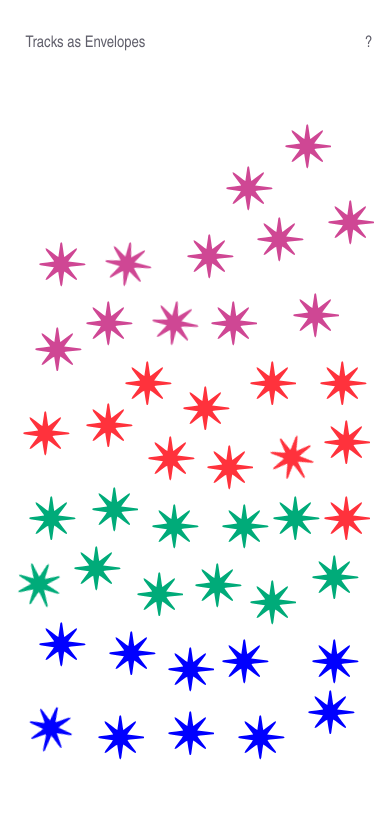
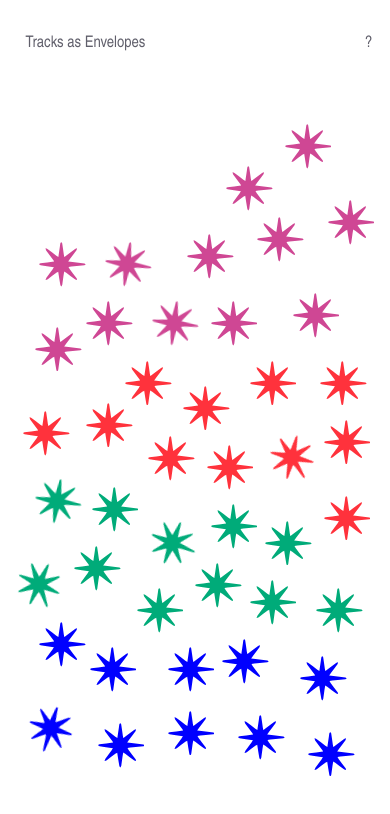
Before and after one commit to it5pa/tracks, a plain HTML site: page index.html in a window 390 px wide. Drawn offline with Linux system fonts and the light colour scheme.

Commit message:
mobile view update

```diff
--- a/style.css
+++ b/style.css
@@ -608,6 +608,9 @@ input[type="range"]{
 
 /* mobile view */
 @media all and (max-width: 960px) {
+  .cursor-title {
+    display: none;
+  }
   .top-nav-2 {
     display: block;
     position: fixed;
@@ -632,7 +635,7 @@ input[type="range"]{
    left: 4vw;
   }
 #episode1 {
-  bottom: 13vh;
+  bottom: 8vh;
   left: 79vw;
 }
 #episode2 {
@@ -644,7 +647,7 @@ input[type="range"]{
   left: 43vw;
 }
 #episode4 {
-  bottom: 10vh;
+  bottom: 9vh;
   left: 25vw;
 }
 #episode5 {
@@ -653,8 +656,8 @@ input[type="range"]{
   rotate: 107deg;
 }
 #episode6 {
-  bottom: 19vh;
-  left: 80vw;
+  bottom: 17vh;
+  left: 77vw;
 }
 #episode7 {
   bottom: 19vh;
@@ -665,16 +668,16 @@ input[type="range"]{
   left: 43vw;
 }
 #episode9 {
-  bottom: 20vh;
-  left: 28vw;
+  bottom: 18vh;
+  left: 23vw;
 }
   #episode10 {
     bottom: 21vh;
     left: 10vw;
 }
   #episode11 {
-    bottom: 29vh;
-    left: 80vw;
+    bottom: 25vh;
+    left: 81vw;
   }
   #episode12 {
     bottom: 26vh;
@@ -685,7 +688,7 @@ input[type="range"]{
     left: 50vw;
   }
   #episode14 {
-    bottom: 27vh;
+    bottom: 25vh;
     left: 35vw;
   }
   #episode15 {
@@ -697,24 +700,26 @@ input[type="range"]{
     left: 4vw;
   }
   #episode17 {
-    bottom: 35vh;
-    left: 39vw;
+    bottom: 38vh;
+    left: 9vw;
+    rotate: 9deg;
   }
   #episode18 {
     bottom: 37vh;
     left: 23.5vw;
   }
   #episode19 {
-    bottom: 36vh;
-    left: 7.5vw;
+    bottom: 33vh;
+    left: 38.5vw;
+    rotate: 22deg;
   }
   #episode20 {
-    bottom: 36vh;
-    left: 70vw;
+    bottom: 35vh;
+    left: 54vw;
   }
   #episode21 {
-    bottom: 35vh;
-    left: 57vw;
+    bottom: 33vh;
+    left: 68vw;
   }
   #episode22 {
     bottom: 36vh;
```
Also changed, not shown: 1 other file.
